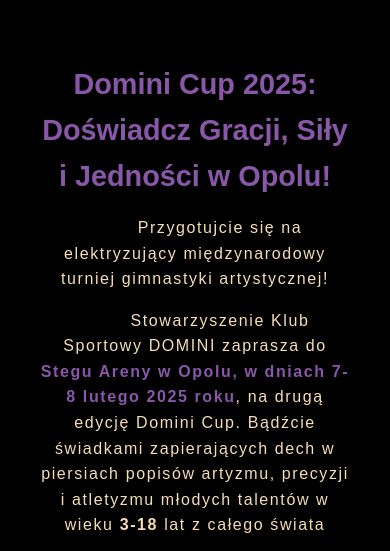
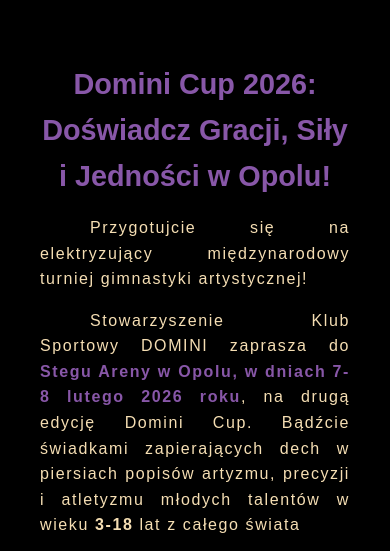
Before and after one commit to MatviienkoIvan/Domini, a plain HTML site: page index.html in a window 390 px wide. Shown: the part 253-804 px from the top of the page. Drawn offline with Linux system fonts and the light colour scheme.

Commit message:
fixed arrows and styles

```diff
--- a/main.js
+++ b/main.js
@@ -189,9 +189,9 @@ const mainEn = `<article>
     <div class="article-content">
         <div class="section-block main-block">
             <div class="section-text" id="main-text">
-                <h2>Domini Cup 2025: Experience Grace, Power & Unity in Opole!</h2>
+                <h2>Domini Cup 2026: Experience Grace, Power & Unity in Opole!</h2>
                 <p>Get Ready for an electrifying international Unforgettable Spectacle of Rhythmic Gymnastics!</p>
-                <p>Stowarzyszenie Klub Sportowy DOMINI invites you to the <b class="address">Stegu Arena, Opole, on February 7th-8th, 2025</b>, for the second edition of the Domini Cup. Witness young talents aged <b>3-18</b> from across the globe showcase breathtaking artistry, precision, and athleticism.</p>
+                <p>DOMINI invites you to <b class="address">Stegu Arena, Opole, on February 7th-8th, 2026</b>, for the second edition of the Domini Cup. Witness young talents aged <b>3-18</b> from across the globe showcase breathtaking artistry, precision, and athleticism.</p>
                 <p>More than just competition, the Domini Cup celebrates dedication, passion, and the unifying power of sport. Experience unforgettable performances and the vibrant atmosphere of international excellence.</p>
                 <p>With the proud patronage of the <i><b>President of Opole City</b></i>, the <i><b>Marshal of the Opole Voivodeship</b></i>, and the <i><b>Ministry of Sport and Tourism</b></i>, we uphold the highest standards, fostering character development through discipline and hard work.</p>
                 <p><b class="join-us">Join Us!</b> Don't miss this spectacular event!<p>
@@ -208,9 +208,9 @@ const mainPl = `<article>
     <div class="article-content">
         <div class="section-block main-block">
             <div class="section-text" id="main-text">
-                <h2>Domini Cup 2025: Doświadcz Gracji, Siły i Jedności w Opolu!</h2>
+                <h2>Domini Cup 2026: Doświadcz Gracji, Siły i Jedności w Opolu!</h2>
                 <p>Przygotujcie się na elektryzujący międzynarodowy turniej gimnastyki artystycznej!</p>
-                <p>Stowarzyszenie Klub Sportowy DOMINI zaprasza do <b class="address">Stegu Areny w Opolu, w dniach 7-8 lutego 2025 roku</b>, na drugą edycję Domini Cup. Bądźcie świadkami zapierających dech w piersiach popisów artyzmu, precyzji i atletyzmu młodych talentów w wieku <b>3-18</b> lat z całego świata</p>
+                <p>Stowarzyszenie Klub Sportowy DOMINI zaprasza do <b class="address">Stegu Areny w Opolu, w dniach 7-8 lutego 2026 roku</b>, na drugą edycję Domini Cup. Bądźcie świadkami zapierających dech w piersiach popisów artyzmu, precyzji i atletyzmu młodych talentów w wieku <b>3-18</b> lat z całego świata</p>
                 <p>Domini Cup to coś więcej niż tylko zawody, to celebracja poświęcenia, pasji i jednoczącej siły sportu. Doświadczcie niezapomnianych występów i tętniącej życiem atmosfery międzynarodowej doskonałości.</p>
                 <p>Dzięki dumnemu patronatowi <i><b>Prezydenta Miasta Opola</b></i>, <i><b>Marszałka Województwa Opolskiego</b></i> oraz <i><b>Ministerstwa Sportu i Turystyki</b></i>, utrzymujemy najwyższe standardy, wspierając rozwój charakteru poprzez dyscyplinę i ciężką pracę.</p>
                 <p><b class="join-us">Dołącz do Nas!</b> Nie przegap tego spektakularnego wydarzenia!<p>
@@ -227,9 +227,9 @@ const mainUkr = `<article>
     <div class="article-content">
         <div class="section-block main-block">
             <div class="section-text" id="main-text">
-                <h2>Кубок Доміні 2025: Відчуйте грацію, силу та єдність в Ополі!</h2>
+                <h2>Кубок Доміні 2026: Відчуйте грацію, силу та єдність в Ополі!</h2>
                 <p>Приготуйтеся до захопливого міжнародного турніру з художньої гімнастики!</p>
-                <p>Асоціація спортивних клубів DOMINI запрошує вас до <b class="address">Stegu Areny в місті Opole, 7-8 лютого 2025 року</b>, на другий Кубок Доміні. Станьте свідком захопливих проявів артистизму, точності та атлетизму юних талантів віком <b>3-18</b> років з усього світу</p>
+                <p>Асоціація спортивних клубів DOMINI запрошує вас до <b class="address">Stegu Areny в місті Opole, 7-8 лютого 2026 року</b>, на другий Кубок Доміні. Станьте свідком захопливих проявів артистизму, точності та атлетизму юних талантів віком <b>3-18</b> років з усього світу</p>
                 <p>Кубок Доміні - це більше, ніж просто змагання; це свято відданості, пристрасті та об'єднуючої сили спорту. Відчуйте незабутні виступи та яскраву атмосферу міжнародної досконалості.</p>
                 <p>Завдяки поважним патронатам <i><b>Prezydenta Miasta Opola</b></i>, <i><b>Marszałka Województwa Opolskiego</b></i> та <i><b>Ministerstwa Sportu i Turystyki</b></i>, ми підтримуємо найвищі стандарти, розвиток характеру через дисципліну та наполегливу працю.</p>
                 <p><b class="join-us">Приєднуйтесь до нас!</b> Не пропустіть цю вражаючу подію!<p>
@@ -249,11 +249,11 @@ const placePl = `<h1>Kontakt</h1><p>Skontaktuj się z nami pod adresem: kontakt@
 const galleryPl = `<h1><button id="overview-btn" class="overview-btn">Zobacz wszystkie zdjęcia</button></h1>
     <section class="gallery">
         <div id="gallery-carousel" class="carousel">
-            <button id="prev-btn">⟵</button>
+            <button id="prev-btn">&#8592;</button>
             <div id="thumbs-left" class="thumbs"></div>
             <img id="main-frame" class="main-frame"></img>
             <div id="thumbs-right" class="thumbs"></div>
-            <button id="next-btn">⟶</button>
+            <button id="next-btn">&#8594;</button>
         </div>
     </section>
 
@@ -267,11 +267,11 @@ const galleryPl = `<h1><button id="overview-btn" class="overview-btn">Zobacz wsz
 const galleryEn = `<h1 class="gallery-title"><button id="overview-btn" class="overview-btn">View all photos</button></h1>
     <section class="gallery">
         <div id="gallery-carousel" class="carousel">
-            <button id="prev-btn">⟵</button>
+            <button id="prev-btn">&#8592;</button>
             <div id="thumbs-left" class="thumbs"></div>
             <img id="main-frame" class="main-frame"></img>
             <div id="thumbs-right" class="thumbs"></div>
-            <button id="next-btn">⟶</button>
+            <button id="next-btn">&#8594;</button>
         </div>
     </section>
 
@@ -285,11 +285,11 @@ const galleryEn = `<h1 class="gallery-title"><button id="overview-btn" class="ov
 const galleryUa = `<h1 class="gallery-title"><button id="overview-btn" class="overview-btn">Переглянути всі фотографії</button></h1>
     <section class="gallery">
         <div id="gallery-carousel" class="carousel">
-            <button id="prev-btn">⟵</button>
+            <button id="prev-btn">&#8592;</button>
             <div id="thumbs-left" class="thumbs"></div>
             <img id="main-frame" class="main-frame"></img>
             <div id="thumbs-right" class="thumbs"></div>
-            <button id="next-btn">⟶</button>
+            <button id="next-btn">&#8594;</button>
         </div>
     </section>
 
--- a/style.css
+++ b/style.css
@@ -314,6 +314,11 @@ footer {
         width: 100%; /* full width on mobile */
     }
 
+    .section-block #main-text p,
+    .section-block .section-text p {
+        text-align: justify;
+    }
+
     .section-block img {
         max-width: 90%; /* keep some margin */
     }
@@ -425,7 +430,7 @@ footer {
     font-size: 30px;
     cursor: pointer;
     font-weight: 700;
-    padding: 6px;
+    padding: 2px 10px 6px 8px;
     border-radius: 50%;
     box-shadow: 3px 3px 8px var(--main-text-color), -3px -4px 8px var(--main-text-color);
     transition: transform 0.2s ease;
@@ -457,8 +462,12 @@ footer {
   }
 
   #content {
-    min-height: 90vh;
+    min-height: 115vh;
   };
+
+  .sponsors {
+    gap: 5px;
+  }
 }
 
 .overview-btn {
```
